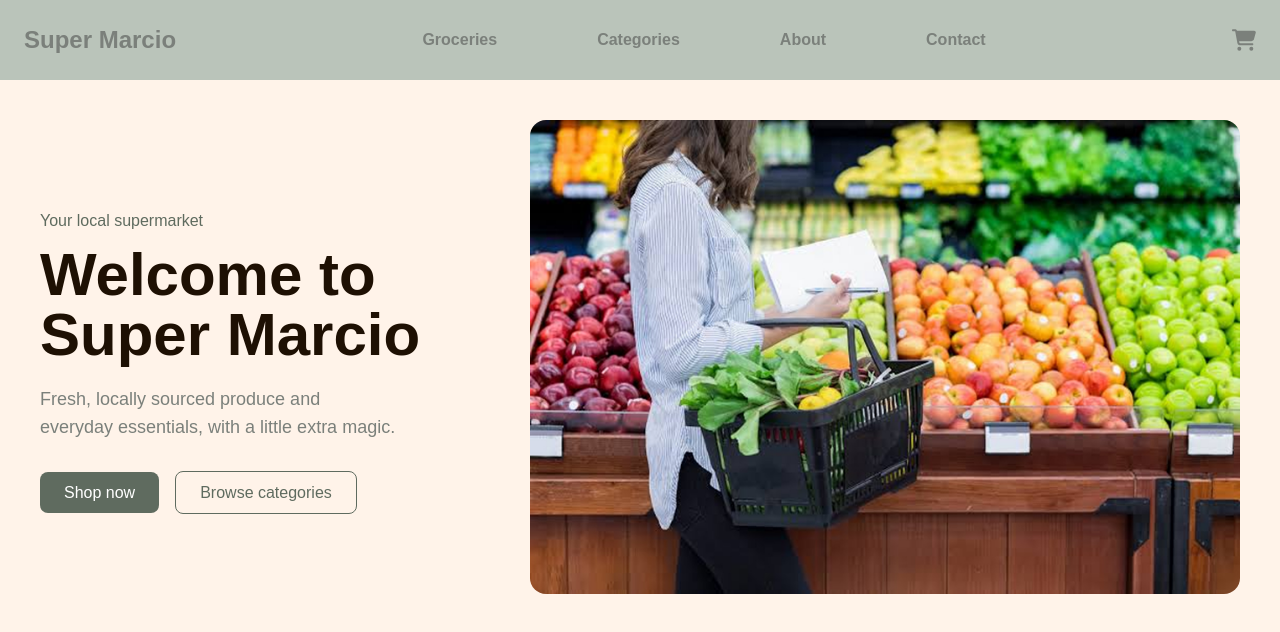
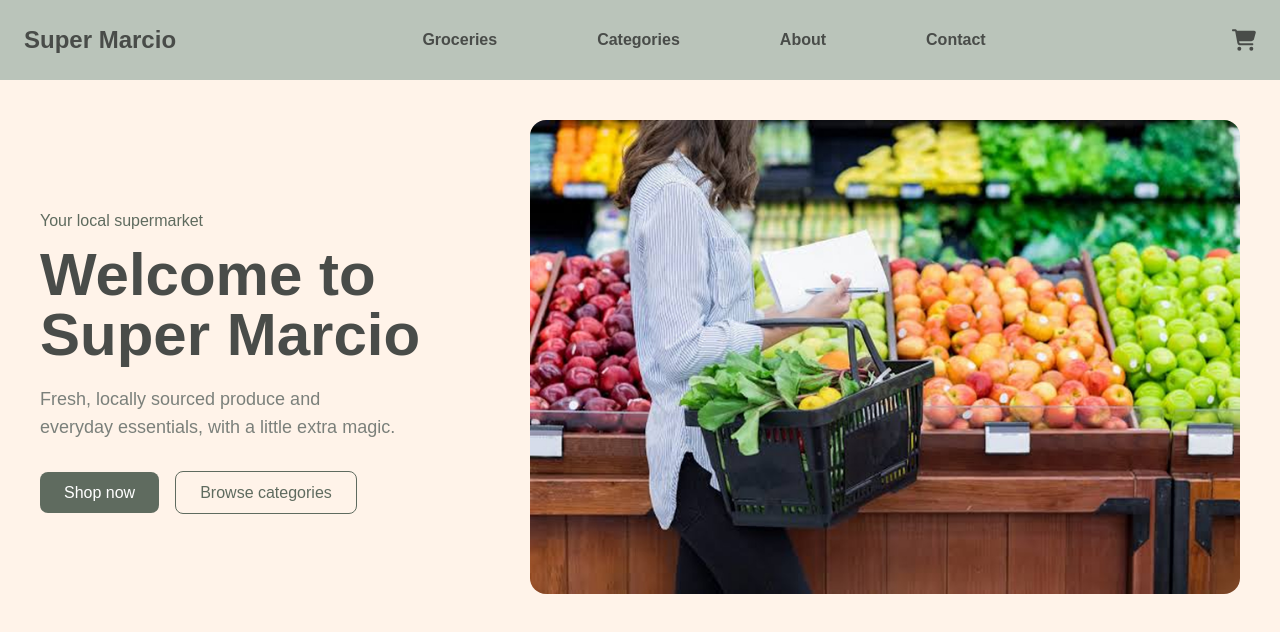
Before and after one commit to Frejacol/Super-Marcio, a Next.js app: page / in a window 1280 px wide. Shown: the top 632 px of the page. Built offline with nearby package versions, Linux system fonts and the light colour scheme.

Commit message:
Ændring af tekstfarve

```diff
--- a/src/app/globals.css
+++ b/src/app/globals.css
@@ -2,7 +2,7 @@
 
 :root {
   --background: #fff3e9;
-  --foreground: #7b807b;
+  --foreground: #494c49;
 }
 
 @theme inline {
@@ -15,7 +15,7 @@
 @media (prefers-color-scheme: dark) {
   :root {
     --background: #fff3e9;
-    --foreground: #7b807b;
+    --foreground: #494c49;
   }
 }
 
--- a/src/components/HeroText.jsx
+++ b/src/components/HeroText.jsx
@@ -4,7 +4,7 @@ const HeroText = () => {
   return (
     <div className="mr-[3em]">
       <p className="text-[#5F6B5F] mb-3 font-medium">Your local supermarket</p>
-      <h1 className="text-[#1e1003] font-bold text-6xl mb-5 text-balance">Welcome to Super Marcio</h1>
+      <h1 className="text-[#494c49] font-bold text-6xl mb-5 text-balance">Welcome to Super Marcio</h1>
       <p className="text-[#7B807B] font-thin text-lg text-balance">Fresh, locally sourced produce and everyday essentials, with a little extra magic.</p>
       <div className="mt-10">
         <Link href="/groceries" className="bg-[#5F6B5F] hover:bg-[#3f483f] transition-colors duration-300 ease-in-out text-white px-6 py-3 rounded-lg mr-[1em]">
```
